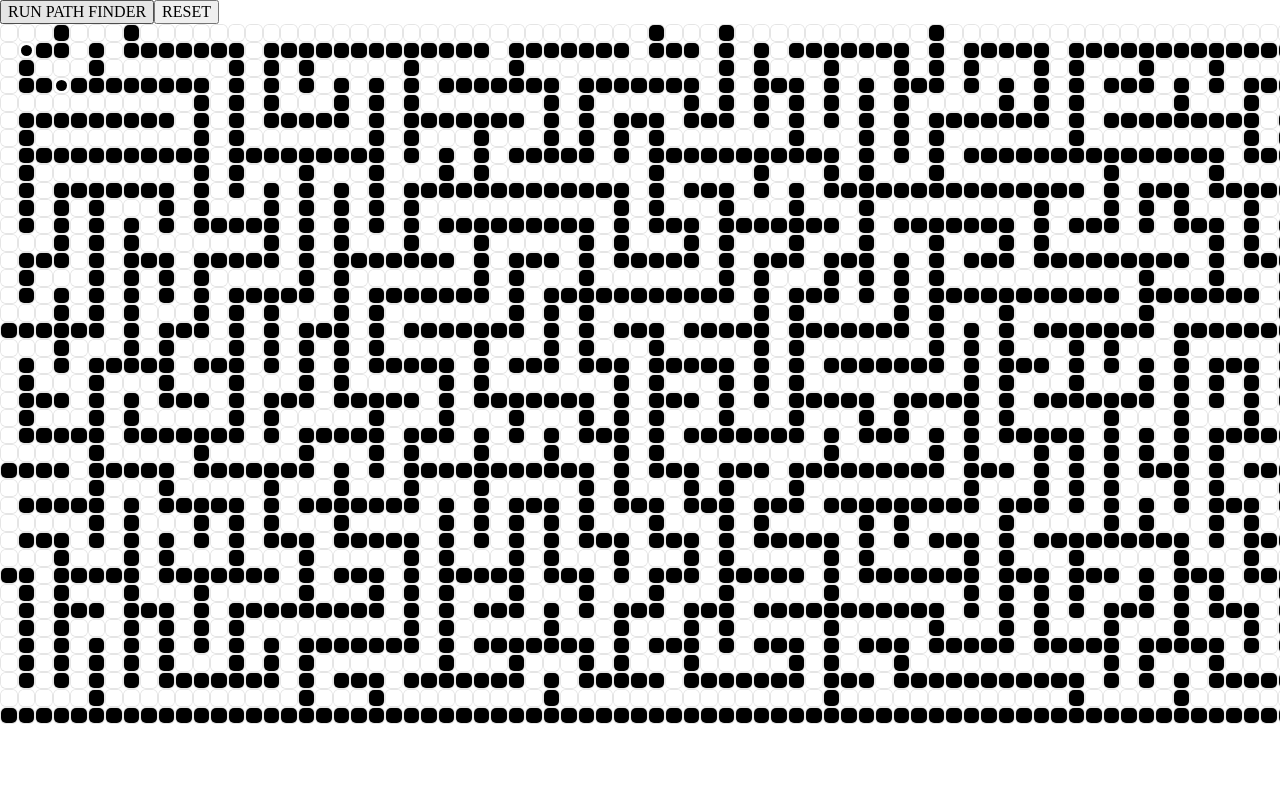
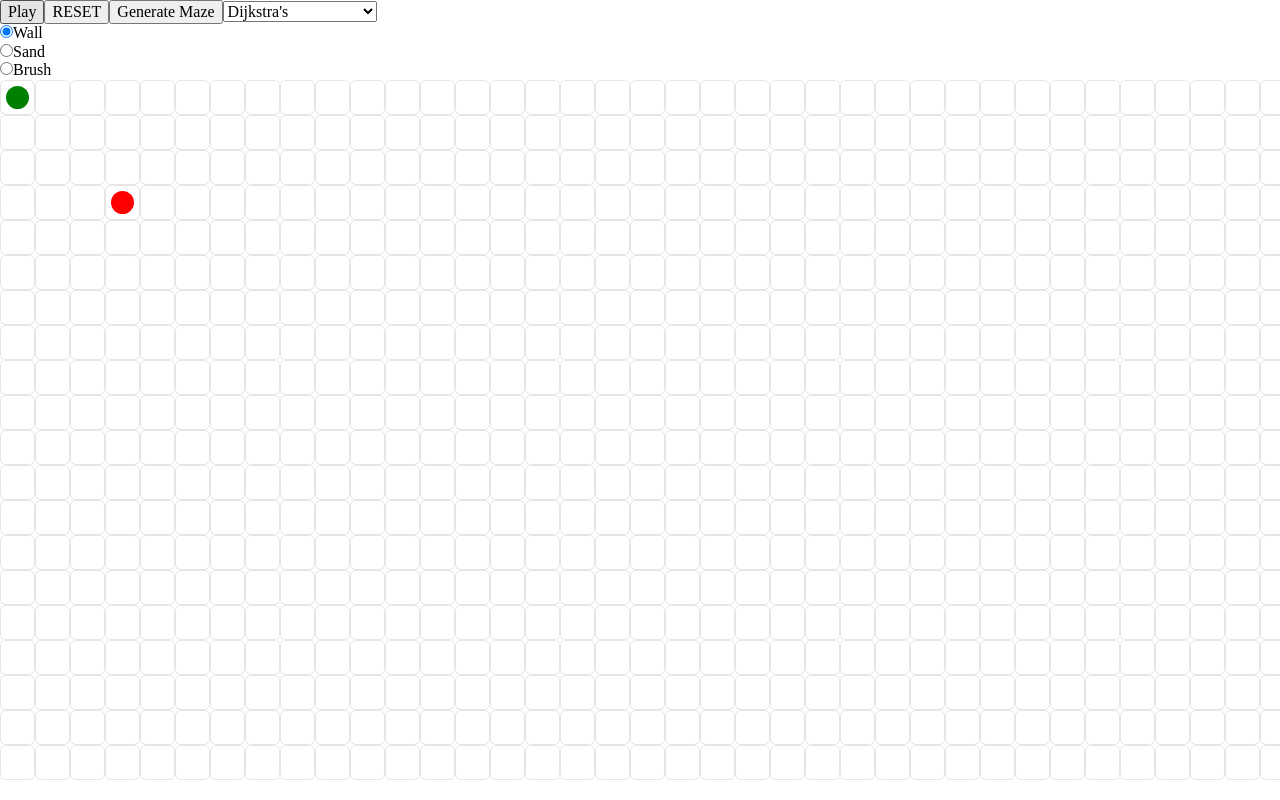
Before and after one commit to ConConRob/pathfinder, a React (Create React App) app: page / in a window 1280 px wide. Shown: the top 800 px of the page. Built offline with nearby package versions, Linux system fonts and the light colour scheme.

Commit message:
updated to allow sand type

```diff
--- a/src/components/PathFinder/Cell.tsx
+++ b/src/components/PathFinder/Cell.tsx
@@ -1,6 +1,6 @@
 import React, { useEffect, useState } from 'react';
 import styled from 'styled-components';
-import { tCoords, DisplayType } from './PathFinder';
+import { tCoords, DisplayType, tMaterial } from './PathFinder';
 
 // make saved last state happen at this level
 
@@ -10,7 +10,7 @@ interface ICellProps {
   height: number | string;
   isStartPoint: boolean;
   isEndPoint: boolean;
-  isWall: boolean;
+  wallType: tMaterial;
   coords: [number, number];
   handleDrop: (newCoords: tCoords) => void;
   handleDrag: (type: 'start' | 'end') => void;
@@ -34,7 +34,7 @@ export function Cell(props: ICellProps) {
     handleDrag,
     onClick,
     onMouseEnter,
-    isWall,
+    wallType,
     height,
     width,
   } = props;
@@ -45,7 +45,7 @@ export function Cell(props: ICellProps) {
 
   return (
     <StyledCell
-      isWall={isWall}
+      wallType={wallType}
       onDragOver={(event) => {
         event.preventDefault();
       }}
@@ -79,7 +79,7 @@ export function Cell(props: ICellProps) {
 interface IStyledCellProps {
   width: string | number;
   height: string | number;
-  isWall: boolean;
+  wallType: tMaterial;
 }
 
 const StyledCell = styled.div<IStyledCellProps>`
@@ -90,12 +90,6 @@ const StyledCell = styled.div<IStyledCellProps>`
 
   /* FOR IF PATH TIME */
   background-color: white;
-  /* ${({ isWall }) => {
-    if (isWall) {
-      return 'black';
-    }
-    return 'white';
-  }}; */
 
   /* VISIT PATH */
   @keyframes visited {
@@ -132,7 +126,16 @@ const StyledCell = styled.div<IStyledCellProps>`
     background-color: white;
 
     transition: background-color 0.5s;
-    ${({ isWall }) => (isWall ? 'background-color:black !important;' : '')}
+    ${({ wallType }) => {
+      switch (wallType) {
+        case 'Wall':
+          return 'background-color:black !important;';
+        case 'Sand':
+          return 'background-color:yellow;';
+        case 'Clear':
+          return '';
+      }
+    }}
     &.path {
       background-color: blue;
     }
@@ -152,17 +155,17 @@ const StyledCell = styled.div<IStyledCellProps>`
       animation-duration: 0.5s;
     }
     &.found {
-      transform: scale(1.2,1.2);
+      transform: scale(1.2, 1.2);
       background-color: yellow;
       border-radius: 30px;
     }
-    &.start{
+    &.start {
       width: 70%;
       height: 70%;
       border-radius: 100%;
       background-color: green;
     }
-    &.end{
+    &.end {
       width: 70%;
       height: 70%;
       border-radius: 100%;
--- a/src/components/PathFinder/Grid.tsx
+++ b/src/components/PathFinder/Grid.tsx
@@ -1,7 +1,7 @@
 import React, { useState, useEffect } from 'react';
 import { Cell } from './Cell';
 import styled from 'styled-components';
-import { tCoords, IDisplayCommand, DisplayType } from './PathFinder';
+import { tCoords, IDisplayCommand, DisplayType, tMaterial } from './PathFinder';
 import { generateId } from '../../util';
 import { useIsMouseDown } from '../../hooks';
 
@@ -10,7 +10,7 @@ interface IGridProps {
   columns: number;
   startPoint: tCoords;
   endPoint: tCoords;
-  walls: tCoords[];
+  walls: { coord: tCoords; material: tMaterial }[];
   setStartOrEndCoords: (type: 'start' | 'end', newCoords: tCoords) => void;
   toggleGraphItem: (coords: tCoords) => void;
 }
@@ -72,8 +72,10 @@ export function Grid({
             key={generateId(columnI, rowI)}
             isStartPoint={columnI === startPoint[0] && rowI === startPoint[1]}
             isEndPoint={columnI === endPoint[0] && rowI === endPoint[1]}
-            isWall={
-              !!walls.find((coord) => coord[0] === columnI && coord[1] === rowI)
+            wallType={
+              walls.find(
+                (wall) => wall.coord[0] === columnI && wall.coord[1] === rowI
+              )?.material || 'Clear'
             }
             width={` ${(1 / columns) * 100}%`}
             height={`${(1 / rows) * 100}%`}
--- a/src/components/PathFinder/Menu.tsx
+++ b/src/components/PathFinder/Menu.tsx
@@ -1,8 +1,86 @@
 import React from 'react';
 import styled from 'styled-components';
+import { tAlgorithm, tMaterial } from './PathFinder';
+interface IMenuProps {
+  algorithm: tAlgorithm;
+  setAlgorithm: (name: tAlgorithm) => void;
+  material: tMaterial;
+  setMaterial: (name: tMaterial) => void;
+  generateMaze: () => void;
+  reset: () => void;
+  play: () => void;
+}
 
-export function Menu() {
-  return <StyledMenu></StyledMenu>;
+export function Menu(props: IMenuProps) {
+  const {
+    algorithm,
+    setAlgorithm,
+    material,
+    setMaterial,
+    generateMaze,
+    reset,
+    play,
+  } = props;
+
+  function materialChange(event: React.ChangeEvent<HTMLInputElement>) {
+    const v = event.target.value;
+    if (v === 'Sand' || v === 'Clear' || v === 'Wall') {
+      setMaterial(v);
+    }
+  }
+  function algorithmChange(event: React.ChangeEvent<HTMLSelectElement>) {
+    const v = event.target.value;
+    if (v === 'Dijkstras' || v === 'Dfs' || v === 'Bfs') {
+      setAlgorithm(v);
+    }
+  }
+  return (
+    <StyledMenu>
+      <button onClick={play}>Play</button>
+      <button onClick={reset}>RESET</button>
+
+      <button onClick={generateMaze}>Generate Maze</button>
+      <select value={algorithm} onChange={algorithmChange}>
+        <option value="dijkstras">Dijkstra's</option>
+        <option value="dfs">Depth First Search</option>
+        <option value="bfs">Breadth First Search</option>
+      </select>
+      <div>
+        <input
+          type="radio"
+          id="wall-radio"
+          name="material"
+          value={'Wall'}
+          onChange={materialChange}
+          checked={material === 'Wall'}
+        />
+        <label>Wall</label>
+        <br />
+        <input
+          type="radio"
+          id="sand-radio"
+          name="material"
+          value={'Sand'}
+          onChange={materialChange}
+          checked={material === 'Sand'}
+        />
+        <label>Sand</label>
+        <br />
+
+        <input
+          type="radio"
+          id="brush-radio"
+          name="material"
+          value={'Clear'}
+          onChange={materialChange}
+          checked={material === 'Clear'}
+        />
+        <label>Brush</label>
+
+        <br />
+      </div>
+    </StyledMenu>
+  );
 }
 
 const StyledMenu = styled.div``;
--- a/src/components/PathFinder/PathFinder.tsx
+++ b/src/components/PathFinder/PathFinder.tsx
@@ -1,4 +1,4 @@
-import React, { useState, useEffect } from 'react';
+import React, { useState } from 'react';
 import { Grid } from './Grid';
 import { Graph } from '../../dataStructures';
 import { dijkstras, generateMaze } from '../../pathfinders';
@@ -6,6 +6,8 @@ import { generateId } from '../../util';
 import { Menu } from './Menu';
 
 export type tCoords = [number, number];
+export type tAlgorithm = 'Dijkstras' | 'Dfs' | 'Bfs';
+export type tMaterial = 'Sand' | 'Clear' | 'Wall';
 
 export enum DisplayType {
   Path = 'path',
@@ -13,6 +15,7 @@ export enum DisplayType {
   UndoVisit = 'undo visit',
   Untouched = 'untouched',
 }
+
 export interface IDisplayCommand {
   command: DisplayType;
   coords: tCoords[];
@@ -27,11 +30,11 @@ interface IIntervalCommand {
 }
 
 export function PathFinder() {
-  const [dimensions, setDimensions] = useState<tCoords>([80, 40]);
-  const [startCoords, setStartCoords] = useState<tCoords>([1, 1]);
+  const [dimensions, setDimensions] = useState<tCoords>([40, 20]);
+  const [startCoords, setStartCoords] = useState<tCoords>([0, 0]);
   const [endCoords, setEndCoords] = useState<tCoords>([3, 3]);
-  const [walls, setWalls] = useState<tCoords[]>(
-    generateMaze(dimensions[0], dimensions[1], startCoords)
+  const [walls, setWalls] = useState<{ coord: tCoords; material: tMaterial }[]>(
+    []
   );
   const [currentInterval, setCurrentInterval] = useState<number | undefined>();
 
@@ -45,8 +48,11 @@ export function PathFinder() {
     }
   }
 
-  function isWall(coord: tCoords) {
-    return !!walls.find((wall) => wall[0] === coord[0] && wall[1] === coord[1]);
+  function spaceType(coord: tCoords) {
+    const wall = walls.find(
+      (wall) => wall.coord[0] === coord[0] && wall.coord[1] === coord[1]
+    );
+    return wall?.material || 'Clear';
   }
 
   function toggleGraphItem(coord: tCoords) {
@@ -57,14 +63,16 @@ export function PathFinder() {
     if (coord[0] === endCoords[0] && coord[1] === endCoords[1]) {
       return;
     }
-    if (!isWall(coord)) {
+    debugger;
+    if (spaceType(coord) === 'Clear') {
       // add the wall
-      setWalls((oldWalls) => [...oldWalls, coord]);
+      setWalls((oldWalls) => [...oldWalls, { coord, material: 'Wall' }]);
     } else {
       // remove the wall
       setWalls((oldWalls) =>
         oldWalls.filter(
-          (oldWall) => oldWall[0] !== coord[0] || oldWall[1] !== coord[1]
+          (oldWall) =>
+            oldWall.coord[0] !== coord[0] || oldWall.coord[1] !== coord[1]
         )
       );
     }
@@ -160,21 +168,30 @@ export function PathFinder() {
         // calculate 4 neighbors and check if in dimensions. If so add edge
         const currentId = generateId(x, y);
         // top
-        if (y - 1 >= 0 && !isWall([x, y - 1])) {
-          graph.addEdge(currentId, generateId(x, y - 1), 1);
+        const SAND_VALUE = 30;
+        if (y - 1 >= 0 && spaceType([x, y - 1]) !== 'Wall') {
+          if (spaceType([x, y - 1]) === 'Sand')
+            graph.addEdge(currentId, generateId(x, y - 1), SAND_VALUE);
+          else graph.addEdge(currentId, generateId(x, y - 1), 1);
         } else {
         }
         // right
-        if (x + 1 < dimensions[0] && !isWall([x + 1, y])) {
-          graph.addEdge(currentId, generateId(x + 1, y), 1);
+        if (x + 1 < dimensions[0] && spaceType([x + 1, y]) !== 'Wall') {
+          if (spaceType([x + 1, y]) === 'Sand')
+            graph.addEdge(currentId, generateId(x + 1, y), SAND_VALUE);
+          else graph.addEdge(currentId, generateId(x + 1, y), 1);
         }
         // bottom
-        if (y + 1 < dimensions[1] && !isWall([x, y + 1])) {
-          graph.addEdge(currentId, generateId(x, y + 1), 1);
+        if (y + 1 < dimensions[1] && spaceType([x, y + 1]) !== 'Wall') {
+          if (spaceType([x, y + 1]) === 'Sand')
+            graph.addEdge(currentId, generateId(x, y + 1), SAND_VALUE);
+          else graph.addEdge(currentId, generateId(x, y + 1), 1);
         }
         // left
-        if (x - 1 >= 0 && !isWall([x - 1, y])) {
-          graph.addEdge(currentId, generateId(x - 1, y), 1);
+        if (x - 1 >= 0 && spaceType([x - 1, y]) !== 'Wall') {
+          if (spaceType([x - 1, y]) === 'Sand')
+            graph.addEdge(currentId, generateId(x - 1, y), SAND_VALUE);
+          else graph.addEdge(currentId, generateId(x - 1, y), 1);
         }
       }
     }
@@ -183,15 +200,27 @@ export function PathFinder() {
 
   return (
     <>
-      <Menu />
-      <button onClick={runPathFinder}>RUN PATH FINDER</button>
-      <button
-        onClick={() => {
+      <Menu
+        algorithm="Dijkstras"
+        setAlgorithm={(name: tAlgorithm) => {}}
+        material="Wall"
+        setMaterial={(name: tMaterial) => {}}
+        generateMaze={() => {
+          setWalls(
+            generateMaze(
+              dimensions[0],
+              dimensions[1],
+              startCoords
+            ).map((coord) => ({ coord, material: 'Sand' }))
+          );
+        }}
+        reset={() => {
           reset();
+          setWalls([]);
         }}
-      >
-        RESET
-      </button>
+        play={runPathFinder}
+      />
+
       <Grid
         rows={dimensions[1]}
         columns={dimensions[0]}
```
